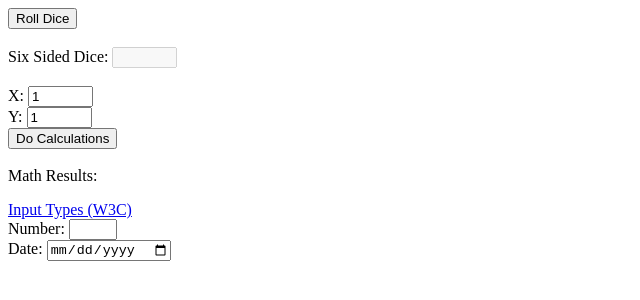
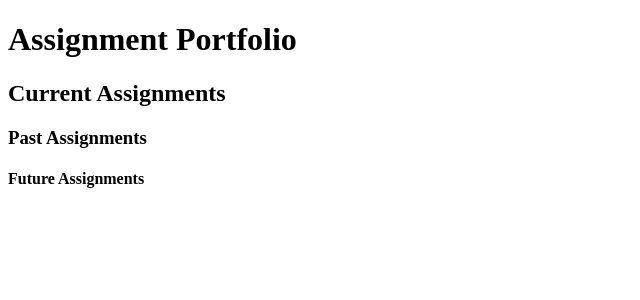
Before and after one commit to soren-t22/AzureSoftwareEngineering, a plain HTML site: page index.html in a window 1280 px wide. Shown: the whole page, without its empty margins (0-640 px from the left). Drawn offline with Linux system fonts and the light colour scheme.

Commit message:
Added headers

```diff
--- a/index.html
+++ b/index.html
@@ -7,17 +7,21 @@
     </head>
 
     <body>
-        <button type="button" onclick="RollSixSidedDice()">Roll Dice</button><br><br>
-        Six Sided Dice: <input id="dice" type="text" value="" size="5" disabled><br><br>
+        <h1>Assignment Portfolio</h1>
+        <h2>Current Assignments</h2>
+        <ul>
 
-        X: <input id="xID" type="text" value="1" size="5"><br>
-        Y: <input id="yID" type="text" value="1" size="5"><br>
-        <button type="button" onclick="DoCalculations()">Do Calculations</button><br><br>
+        </ul>
 
-        Math Results:<p id="mathResultsID"></p>
+        <h3>Past Assignments</h3>
+        <ul>
 
-        <a href="https://www.w3schools.com/html/html_form_input_types.asp" target="_blank">Input Types (W3C)</a><br>
-        Number: <input type="number" name="quantity" min="0" max="9"><br>
-        Date: <input type="date" name="bday"><br>
+        </ul>
+
+        <h4>Future Assignments</h4>
+        <ul>
+
+        </ul>
+
     </body>
 </html>
```
